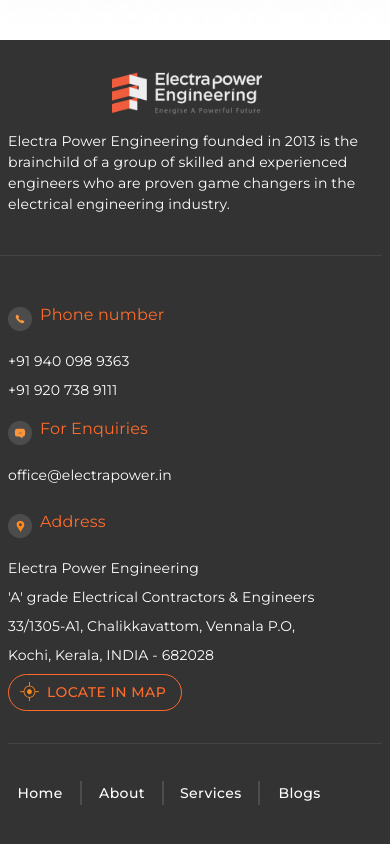
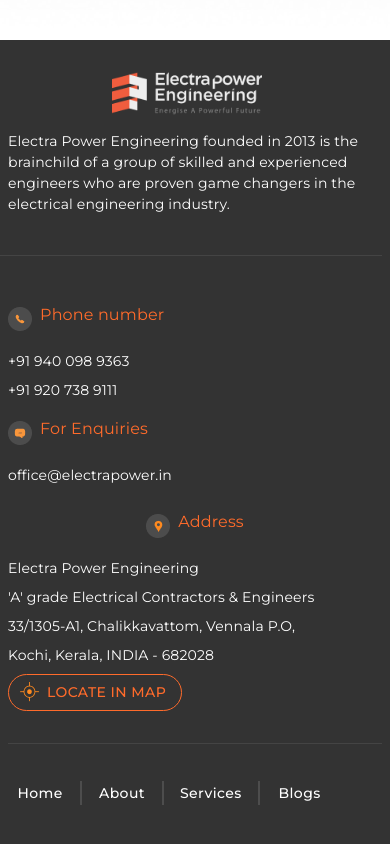
Before and after one commit to samstyles17/electra-webapp, a React (Vite) app: page / in a window 390 px wide. Shown: the part 5875-6719 px from the top of the page. Built offline with nearby package versions, Linux system fonts and the light colour scheme.

Commit message:
fixed navbar with zoom issue in responsive design

```diff
--- a/src/components/Footer.jsx
+++ b/src/components/Footer.jsx
@@ -29,9 +29,9 @@ const OrangeTypography = styled(StyledTypography)(({ theme }) => ({
 const Footer = () => {
   return (
     <Box sx={{ backgroundColor: '#333', color: 'white', py: 4, width: '100%', boxSizing: 'border-box' }} className="montserrat-regular">
-      <Container maxWidth="lg" sx={{ px: 1 }}>
+      <Container maxWidth="lg" sx={{ px: { xs: 1, md: 1 } }}>
         <Grid container spacing={2} alignItems="flex-start">
-          <Grid item xs={12} md={3} sx={{ width: '100%', boxSizing: 'border-box' }}>
+          <Grid item xs={12} md={4} sx={{ width: '100%', boxSizing: 'border-box' }}>
             <Box sx={{ display: 'flex', alignItems: 'center', mb: 2, justifyContent: { xs: 'center', md: 'flex-start' }, width: '100%', boxSizing: 'border-box' }}>
               <img
                 src={electrapowerLogo}
@@ -74,8 +74,8 @@ const Footer = () => {
             <img src={LargeDivider} style={{ margin: '0 8px', height: '100%' }} />
           </Grid>
 
-          <Grid item xs={12} md={3}>
-            <Box sx={{ display: 'flex', alignItems: 'center', mb: 2 }}>
+          <Grid item xs={12} md={3} sx={{ textAlign: 'left' }}>
+            <Box sx={{ display: 'flex', alignItems: 'center', mb: 2, justifyContent: { xs: 'center', md: 'flex-start' } }}>
               <Box component="img" src={LocationIcon} sx={{ color: '#FF6B2B', mr: 1 }} />
               <OrangeTypography variant="subtitle1" className="montserrat-medium">
                 Address
```
